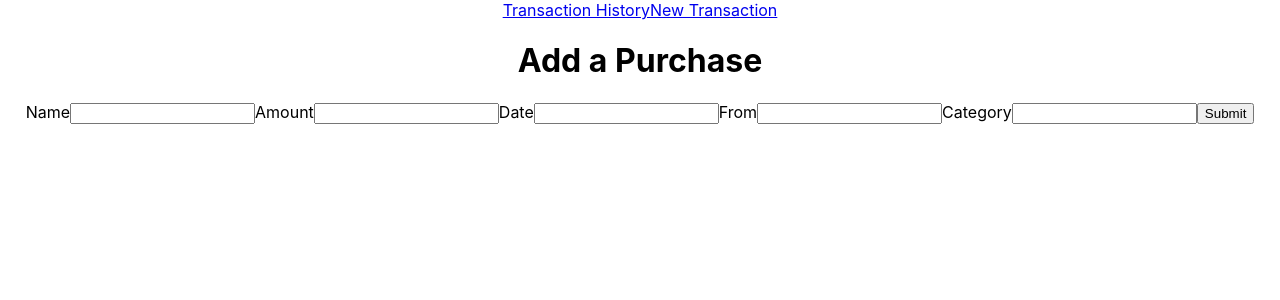
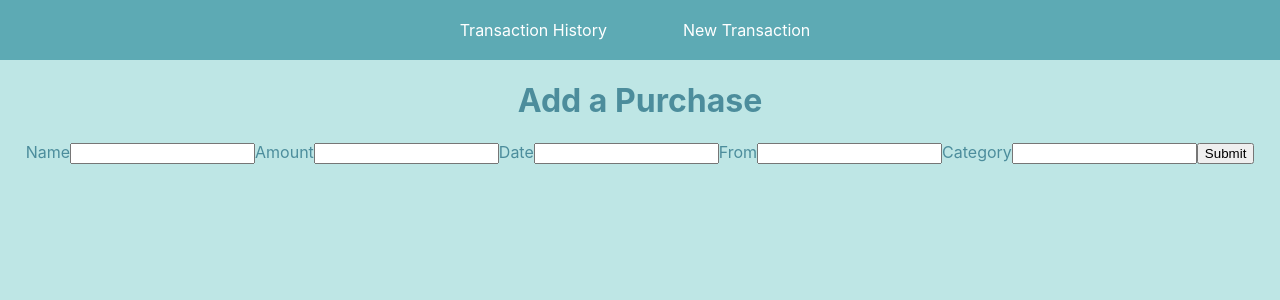
Before and after one commit to EmaleeSoto/emalees-budgeting-app-project, a React (Create React App) app: page /transactions/new in a window 1280 px wide. Shown: the top 300 px of the page. Built offline with nearby package versions, Linux system fonts and the light colour scheme; no server answers.

Commit message:
Finished main features, added minimal css

```diff
--- a/src/App.css
+++ b/src/App.css
@@ -1,13 +1,92 @@
 .App {
   text-align: center;
+  color: #4C8D9C;
+}
+
+.nav {
+  display: grid;
+  grid-template-columns: repeat(6, 1fr);
+  background-color: #5DAAB4;
+  height: auto;
+}
+.nav a {
+  color: white;
+  text-decoration: none;
+  padding: 20px;
+}
+
+table {
+  border-collapse: collapse;
+}
+
+.table-info {
+  border: 1px solid;
+  padding: 10px;
+}
+
+#history {
+  grid-column: 3;
+}
+
+#new {
+  grid-column: 4;
+}
+
+#edit-button, #delete-button {
+  transition: all .5s ease;
+  /* background-color: #7DA1D0; */
+  background-color: #5EA67C;
+  color: white;
+  border: 1px solid;
+  margin: 5px;
+  padding: 10px;
+  border-radius: 20px;
+}
+
+#edit-button:hover {
+  color: green;
+  background-color: white;
+  cursor: pointer;
+}
+
+/* #delete-button {
+  transition: all .5s ease;
+  background-color: #5EA67C;
+  color: white;
+  border: 1px solid;
+  margin: 10px;
+  padding: 10px;
+  border-radius: 20px;
+} */
+
+#delete-button:hover {
+  color: #D0B4A9;
+  background-color: red;
+  cursor: pointer;
+}
+
+.table {
+  margin-left: auto;
+  margin-right: auto;
 }
 
 .green {
   color: green;
+  position: absolute;
+  top: 0;
+  margin-left: 20px;
+  margin-top: 20px;
 }
 .yellow {
   color: #E0CE45;
+  position: absolute;
+  top: 0;
+  margin-left: 20px;
+  margin-top: 20px;
 }
 .red{
-  color:red
+  color:red;
+  position: absolute;
+  top: 0;
+  margin-left: 20px;
 }
--- a/src/App.js
+++ b/src/App.js
@@ -1,5 +1,6 @@
 import { BrowserRouter as Router, Routes, Route } from "react-router-dom";
 import Nav from "./Components/Nav";
+import Home from "./Pages/Home";
 import Index from "./Pages/Index";
 import New from "./Pages/New.js";
 import Show from "./Pages/Show";
@@ -12,6 +13,7 @@ function App() {
       <Router>
         <Nav />
         <Routes>
+          <Route path="/" element={<Home />} />
           <Route path="/transactions" element={<Index />} />
           <Route path="/transactions/:index" element={<Show />} />
           <Route path="/transactions/new" element={<New />} />
@@ -23,8 +25,3 @@ function App() {
 }
 
 export default App;
-
-//Why can't we use class components instead of hooks? Is that possible?
-//Hooks work much better with Router Dom, but Classes can be used here (if you hate yourself)
-//why is it that purchases/:index works, but purchases/:id doesn'tm if it's in a string?
-//When I set my path on line 15, useParams() expects that I destrcture "index" from useParams()
--- a/src/Components/Nav.js
+++ b/src/Components/Nav.js
@@ -3,9 +3,13 @@ import React from "react";
 
 export default function () {
   return (
-    <div>
-      <Link to="/transactions">Transaction History</Link>
-      <Link to="/transactions/new">New Transaction</Link>
+    <div className="nav">
+      <Link to="/transactions" id="history">
+        Transaction History
+      </Link>
+      <Link to="/transactions/new" id="new">
+        New Transaction
+      </Link>
     </div>
   );
 }
--- /dev/null
+++ b/src/Components/Total.js
@@ -0,0 +1,47 @@
+// import { useState, useEffect } from "react";
+// import axios from "axios";
+// import React from "react";
+// const API = process.env.REACT_APP_API_URL;
+
+// export default function Total() {
+//   const [total, setTotal] = useState(0);
+
+//   //   const updateTotal = useCallback(() => {
+//   //     return total += 2;
+//   //   }, []); //logResult is memoized now.
+//   //   useEffect(()=> {
+//   //     setCount((count)=> count+1);
+//   //   },[logResult]);
+
+//   useEffect(() => {
+//     axios
+//       .get(`${API}/transactions`)
+//       .then((res) => {
+//         const transactions = res.data;
+//         transactions.map((transaction) => {
+//           setTotal(total + parseInt(transaction.amount));
+//         });
+//       })
+//       .catch(
+//         (err) => {
+//           console.warn(err);
+//         },
+//         [updateTotal]
+//       );
+//   });
+
+//   //   const handleTotalChange = (total) => {
+//   //     axios
+//   //       .get(`${API}/logs/`)
+//   //       .then((res) => {
+//   //         const transactions = res.data;
+//   //         transactions.map((transaction) => {
+//   //           setTotal(total + transaction.amount);
+//   //         });
+//   //       })
+//   //       .catch((err) => {
+//   //         console.log(err);
+//   //       });
+
+//   return <p>{`Total: ${total}`}</p>;
+// }
--- a/src/Components/Transaction.js
+++ b/src/Components/Transaction.js
@@ -4,7 +4,7 @@ import React from "react";
 import axios from "axios";
 const API = process.env.REACT_APP_API_URL;
 
-export default function Transaction({ transaction, index }) {
+export default function Transaction({ transaction, index, totalFormatter }) {
   const navigate = useNavigate();
 
   const handleDelete = (event) => {
@@ -31,19 +31,21 @@ export default function Transaction({ transaction, index }) {
   };
   return (
     <tr>
-      <td>{transaction.date}</td>
-      <td>
+      <td className="table-info">{transaction.date}</td>
+      <td className="table-info">
         <Link to={`/transactions/${index}`}>{transaction.name}</Link>
       </td>
-      <td>{`$${transaction.amount}`}</td>
+      <td className="table-info">{totalFormatter(transaction.amount)}</td>
       <td>
         <Link to={`/transactions/${index}/edit`}>
-          <button>Edit Transaction</button>
+          <button id="edit-button">Edit Transaction</button>
         </Link>
       </td>
       <td>
         <form>
-          <button onClick={handleDelete}>Delete Transaction</button>
+          <button id="delete-button" onClick={handleDelete}>
+            Delete Transaction
+          </button>
         </form>
       </td>
     </tr>
--- a/src/Components/Transactions.js
+++ b/src/Components/Transactions.js
@@ -2,12 +2,12 @@ import { useState, useEffect } from "react";
 import axios from "axios";
 import Transaction from "./Transaction.js";
 import React from "react";
+import Total from "./Total.js";
 
 export default function Transactions() {
   const [transactions, setTransactions] = useState([]);
+  //const [total, setTotal] = useState(0);
   const API = process.env.REACT_APP_API_URL;
-
-  let total = 0;
 
   const checkTotal = (total) => {
     if (total >= 1000) {
@@ -17,6 +17,8 @@ export default function Transactions() {
     }
     return "red";
   };
+
+  let total = 0;
 
   useEffect(() => {
     axios
@@ -28,12 +30,18 @@ export default function Transactions() {
         console.warn(err);
       });
   }, []);
+  {
+    console.log(total);
+  }
 
+  const totalFormatter = (total) => {
+    return total >= 0 ? `$${total}` : `-$${Math.abs(total)}`;
+  };
   return (
     <div>
-      <h3>transaction History</h3>
-      <p className={checkTotal(total)}>{`Total: ${total}`}</p>
-      <table>
+      <h3>Transaction History</h3>
+
+      <table className="table">
         <tbody>
           {transactions.map((transaction, index) => {
             total += parseInt(transaction.amount);
@@ -42,11 +50,15 @@ export default function Transactions() {
                 key={index}
                 transaction={transaction}
                 index={index}
+                totalFormatter={totalFormatter}
               />
             );
           })}
         </tbody>
       </table>
+      <h2 className={checkTotal(total)}>{`Current Balance: ${totalFormatter(
+        total
+      )}`}</h2>
     </div>
   );
 }
--- a/src/Pages/Home.js
+++ b/src/Pages/Home.js
@@ -0,0 +1,5 @@
+import React from "react";
+
+export default function Home() {
+  return <div>Home</div>;
+}
--- a/src/index.css
+++ b/src/index.css
@@ -5,6 +5,7 @@ body {
     sans-serif;
   -webkit-font-smoothing: antialiased;
   -moz-osx-font-smoothing: grayscale;
+  background-color: #BEE6E5;
 }
 
 code {
```
